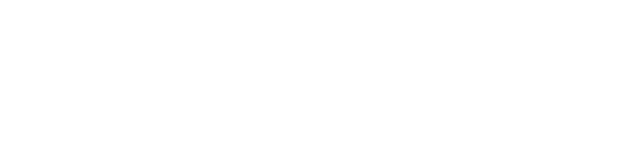
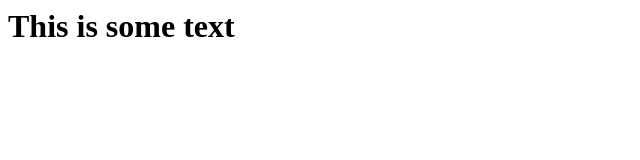
Before and after one commit to juninhopratama/belajar-git, a plain HTML site: page index.html in a window 1280 px wide. Shown: the whole page, without its empty margins (0-640 px from the left). Drawn offline with Linux system fonts and the light colour scheme.

Commit message:
edit index

```diff
--- a/index.html
+++ b/index.html
@@ -1,9 +1,9 @@
 <html>
     <head>
-
+        <title>Hello World</title>
     </head>
 
     <body>
-
+        <h1>This is some text</h1>
     </body>
 </html>
```
